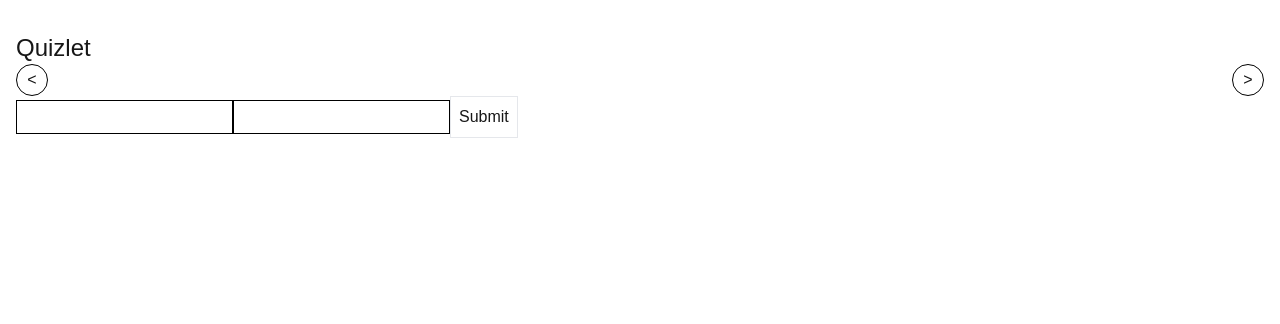
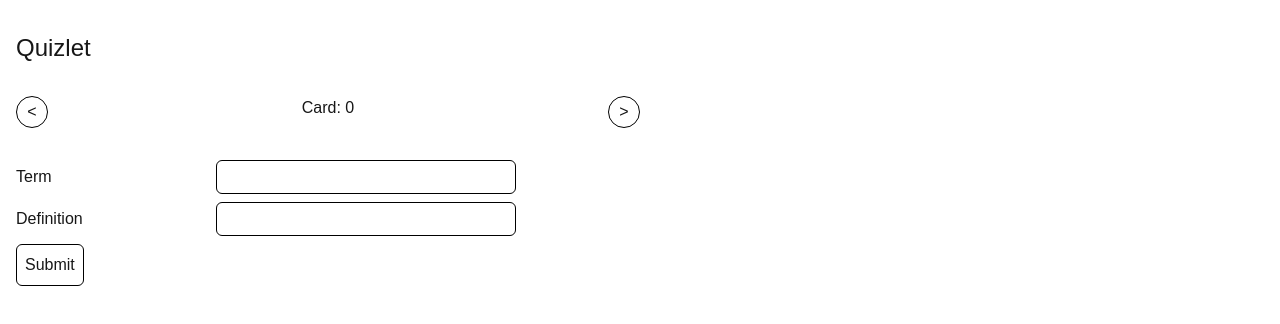
Before and after one commit to mbhsdev/quizlet, a Next.js app: page / in a window 1280 px wide. Shown: the top 324 px of the page. Built offline with nearby package versions, Linux system fonts and the light colour scheme.

Commit message:
layout edits

```diff
--- a/app/page.tsx
+++ b/app/page.tsx
@@ -15,7 +15,7 @@
   const [definition, setDefinition] = useState<string>("");
   return (
     <div className="px-4 py-8 h-screen">
-      <h1 className="text-2xl">Quizlet</h1>
+      <h1 className="text-2xl mb-8">Quizlet</h1>
       {flashcards.length > 0 && (
         <Flashcard
           flashcard={flashcards[currentCard]}
@@ -23,7 +23,7 @@
           setSide={setSide}
         />
       )}
-      <div className="flex flex-row justify-between">
+      <div className="flex flex-row justify-between w-1/2 mt-8">
         <CircleButton
           onClick={() => {
             console.log("Left");
@@ -31,6 +31,7 @@
           }}
           text="<"
         />
+        <h2>Card: {currentCard}</h2>
         <CircleButton
           onClick={() => {
             console.log("Right");
@@ -50,9 +51,16 @@
           setTerm("");
           setDefinition("");
         }}
+        className="mt-8"
       >
-        <TextField field={term} setField={setTerm} />
-        <TextField field={definition} setField={setDefinition} />
+        <div className="flex items-center justify-between w-[500px] mb-2">
+          <h2>Term</h2>
+          <TextField field={term} setField={setTerm} />
+        </div>
+        <div className="flex items-center justify-between w-[500px] mb-2">
+          <h2>Definition</h2>
+          <TextField field={definition} setField={setDefinition} />
+        </div>
         <SubmitButton />
       </form>
     </div>
--- a/components/SubmitButton.tsx
+++ b/components/SubmitButton.tsx
@@ -1,6 +1,6 @@
 const SubmitButton = () => {
   return (
-    <button type="submit" className=" border p-2">
+    <button type="submit" className=" border border-black p-2 rounded-md">
       Submit
     </button>
   );
--- a/components/TextField.tsx
+++ b/components/TextField.tsx
@@ -9,7 +9,7 @@
     <input
       onChange={(e) => setField(e.target.value)}
       value={field}
-      className="border border-black p-1"
+      className="border border-black p-1 rounded-md w-[300px]"
       type="text"
     />
   );
```
